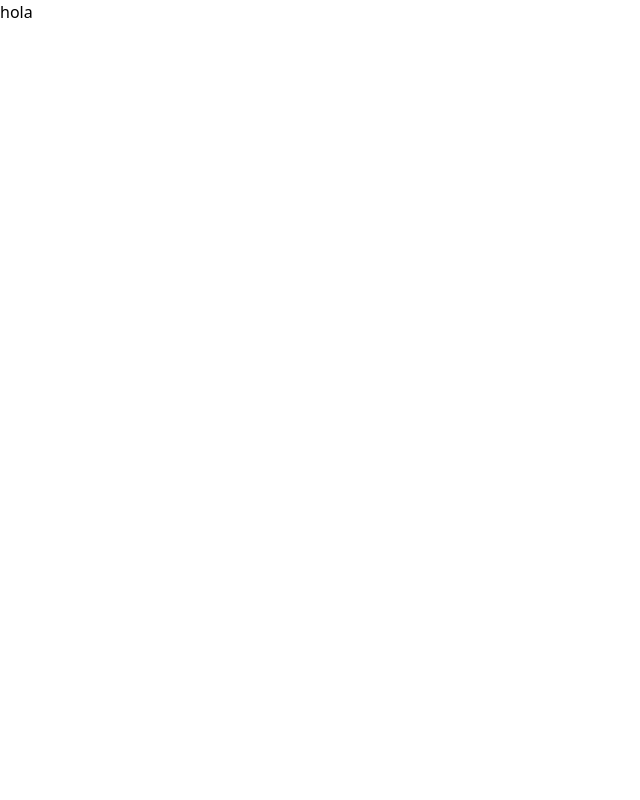
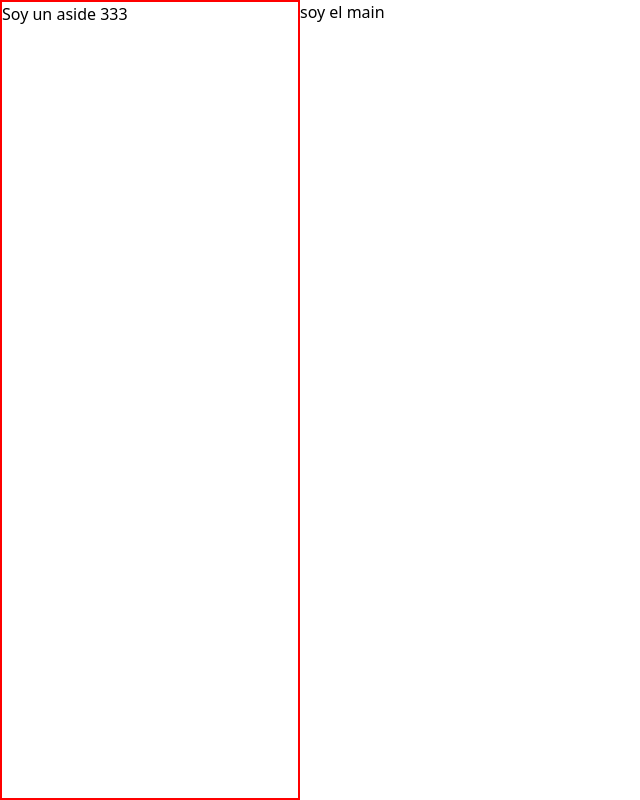
Before and after one commit to joluro86/hoja-de-vida, a Next.js app: page / in a window 1280 px wide. Shown: the whole page, without its empty margins (0-640 px from the left). Built offline with nearby package versions, Linux system fonts and the light colour scheme.

Commit message:
inicio aside

```diff
--- /dev/null
+++ b/components/Foto-aside.tsx
@@ -0,0 +1,11 @@
+import React from 'react'
+
+const Foto_aside = () => {
+  return (
+    <div>
+      <img src="" alt="" />
+    </div>
+  )
+}
+
+export {Foto_aside}
--- /dev/null
+++ b/components/Menu-izquierdo.tsx
@@ -0,0 +1,11 @@
+import React from 'react'
+
+const Menu_izquierdo = () => {
+  return (
+    <aside className='aside'>
+     Soy un aside 333
+    </aside>
+  )
+}
+
+export {Menu_izquierdo}
--- a/pages/index.tsx
+++ b/pages/index.tsx
@@ -1,11 +1,12 @@
-import Image from 'next/image'
-
-export default function Home() {
+import { Menu_izquierdo } from "@/components/Menu-izquierdo";
+ function Home() {
   return (
-    <main
-      className={`flex min-h-screen flex-col`}
-    >
-      hola
-    </main>
+    <div className="flex flex-row">
+      <Menu_izquierdo/>
+      <main className="">
+        soy el main
+      </main>
+    </div>
   )
 }
+export default Home;
--- a/styles/globals.css
+++ b/styles/globals.css
@@ -1,3 +1,14 @@
 @tailwind base;
 @tailwind components;
 @tailwind utilities;
+
+.debug{
+    border: solid 2px red;
+}
+
+.aside{
+    width: 300px;
+}
+aside{
+    @apply min-h-screen aside debug;
+}
```
Also changed, not shown: components/aside.tsx (deleted).
